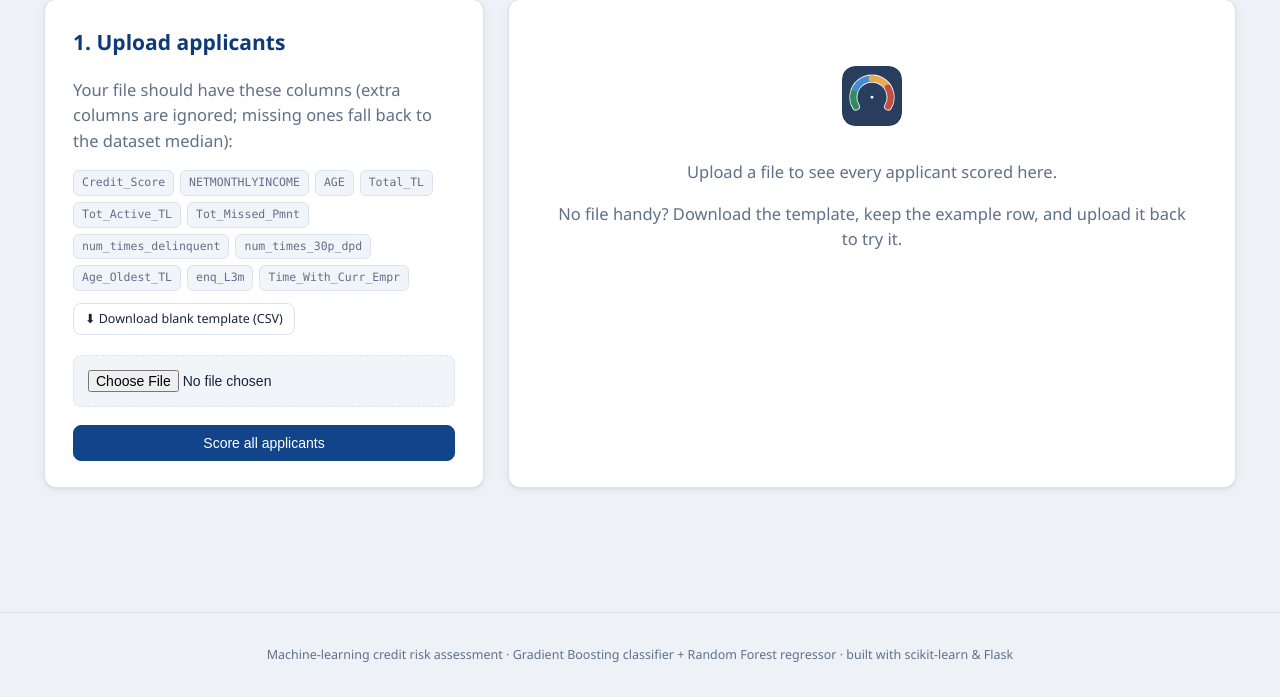
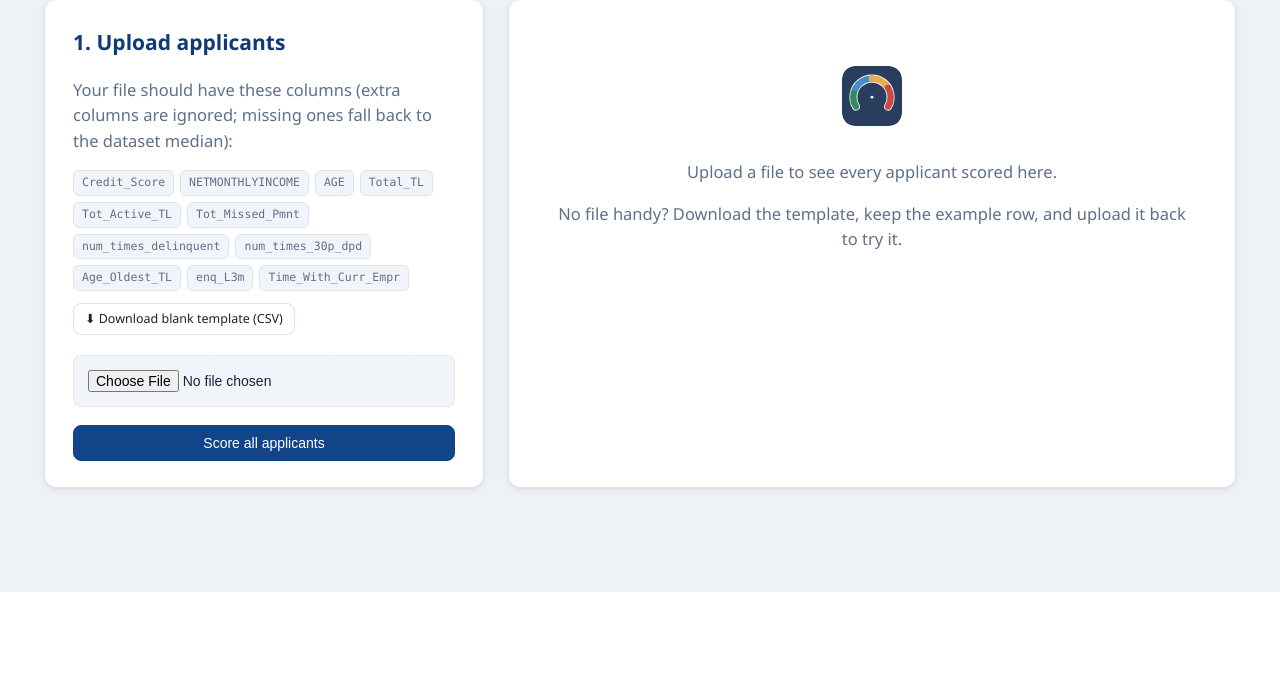
Before and after one commit to AtharvDhiman/FinRisk-Credit-Risk-and-Loan-Recommendation, a Flask app: page /batch in a window 1280 px wide. Shown: the part 254-951 px from the top of the page. After the commit the page ends 846 px from the top, so only its background shows below. Run offline with Flask 3, Linux system fonts and the light colour scheme; parts of the project's set-up code (start-up, migrations or seed data) failed here and were passed over.

Commit message:
Remove footer section from base layout

```diff
--- a/dashboard/templates/base.html
+++ b/dashboard/templates/base.html
@@ -25,8 +25,5 @@
   <main>
     {% block content %}{% endblock %}
   </main>
-  <footer>
-    <p>Machine-learning credit risk assessment &middot; Gradient Boosting classifier + Random Forest regressor &middot; built with scikit-learn &amp; Flask</p>
-  </footer>
 </body>
 </html>
```
